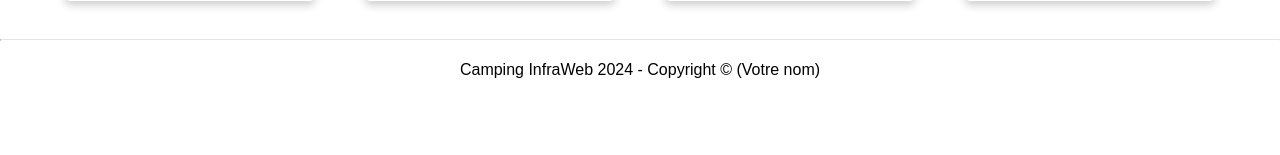
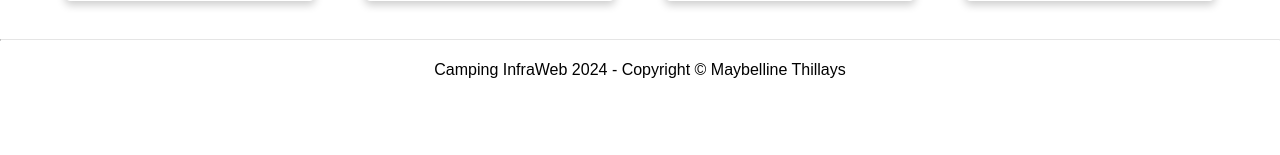
Before and after one commit to MayThillays/TP-2-Infrastructure-web, a PHP site: page /index.php in a window 1280 px wide. Shown: the part 645-800 px from the top of the page. Run offline with PHP 8.4, Linux system fonts and the light colour scheme.

Commit message:
inscription de mon nom dans le footer (Etape 0)

```diff
--- a/include/footer.php
+++ b/include/footer.php
@@ -3,7 +3,7 @@
 
   <footer>
     <hr>
-    Camping InfraWeb 2024 - Copyright &copy; (Votre nom)
+    Camping InfraWeb 2024 - Copyright &copy; Maybelline Thillays
   </footer>
 
 
```
